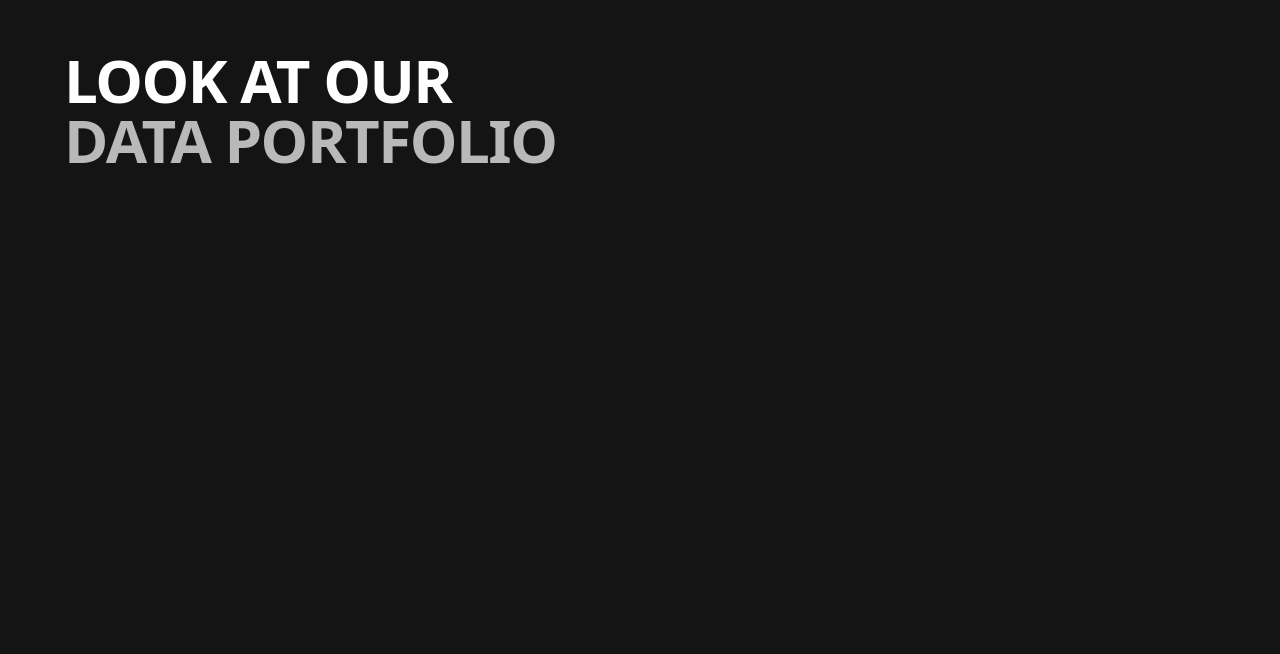
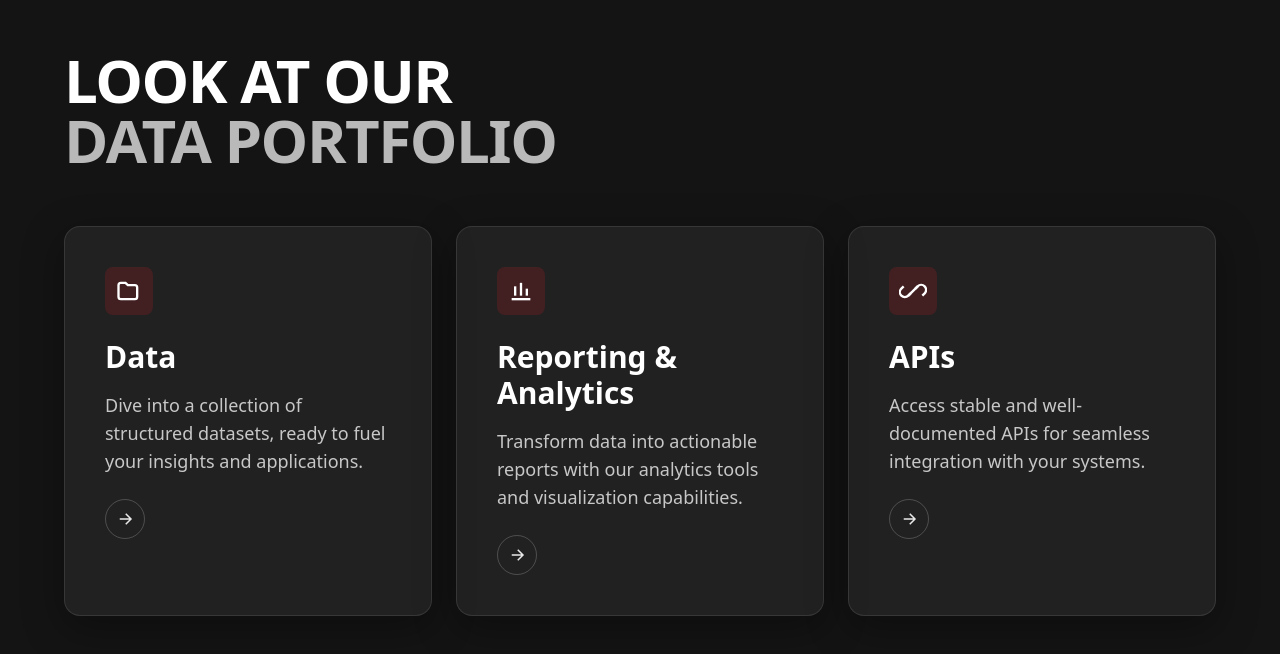
Before and after one commit to drsharice/data-portal, a React (Vite) app: page / in a window 1280 px wide. Shown: the part 1412-2066 px from the top of the page. Before the commit the page ends 1750 px from the top, so only its background shows below. Built offline with nearby package versions, Linux system fonts and the light colour scheme; the HTML template or start-up script is replaced by a standard one.

Commit message:
fix(build): use Card component in Portfolio

```diff
--- a/src/components/Portfolio.tsx
+++ b/src/components/Portfolio.tsx
@@ -1,8 +1,13 @@
 import { Link } from "react-router-dom";
 
-type CardProps = { title: string; desc: string; icon: React.ReactNode; to: string; };
+type CardProps = {
+  title: string;
+  desc: string;
+  icon: JSX.Element;
+  to: string;
+};
 
-const Card: React.FC<CardProps> = ({ title, desc, icon, to }) => (
+const Card = ({ title, desc, icon, to }: CardProps) => (
   <Link
     to={to}
     className="group relative flex flex-col rounded-2xl border border-white/10 bg-white/[0.06] p-8 md:p-10 text-white/90 shadow-[0_12px_40px_rgba(0,0,0,0.35)] hover:border-brand-red/80 hover:shadow-[0_24px_100px_rgba(215,30,40,0.25)] transition"
@@ -10,8 +15,10 @@ const Card: React.FC<CardProps> = ({ title, desc, icon, to }) => (
     <div className="mb-6 inline-flex h-12 w-12 items-center justify-center rounded-lg bg-[rgba(215,30,40,0.18)] text-white">
       {icon}
     </div>
+
     <h3 className="text-2xl md:text-3xl font-semibold text-white">{title}</h3>
     <p className="mt-4 text-base md:text-lg leading-relaxed text-white/75">{desc}</p>
+
     <span className="mt-6 inline-flex h-10 w-10 items-center justify-center rounded-full border border-white/20 transition group-hover:border-transparent group-hover:bg-brand-red">
       <svg width="18" height="18" viewBox="0 0 24 24" fill="none">
         <path d="M5 12h14M13 5l7 7-7 7" stroke="currentColor" strokeWidth="2" />
@@ -32,7 +39,50 @@ export default function Portfolio() {
         </header>
 
         <div className="grid gap-6 md:grid-cols-3">
-          {/* cards ... */}
+          <Card
+            to="/data"
+            title="Data"
+            desc="Dive into a collection of structured datasets, ready to fuel your insights and applications."
+            icon={
+              <svg width="28" height="28" viewBox="0 0 24 24" fill="none">
+                <path
+                  d="M3 7a2 2 0 0 1 2-2h4l2 2h6a2 2 0 0 1 2 2v8a2 2 0 0 1-2 2H5a2 2 0 0 1-2-2V7Z"
+                  stroke="currentColor"
+                  strokeWidth="2"
+                />
+              </svg>
+            }
+          />
+
+          <Card
+            to="/analytics"
+            title="Reporting & Analytics"
+            desc="Transform data into actionable reports with our analytics tools and visualization capabilities."
+            icon={
+              <svg width="28" height="28" viewBox="0 0 24 24" fill="none">
+                <path d="M4 19h16" stroke="currentColor" strokeWidth="2" />
+                <path d="M7 16V8" stroke="currentColor" strokeWidth="2" />
+                <path d="M12 16V5" stroke="currentColor" strokeWidth="2" />
+                <path d="M17 16v-6" stroke="currentColor" strokeWidth="2" />
+              </svg>
+            }
+          />
+
+          <Card
+            to="/apis"
+            title="APIs"
+            desc="Access stable and well-documented APIs for seamless integration with your systems."
+            icon={
+              <svg width="28" height="28" viewBox="0 0 24 24" fill="none">
+                <path
+                  d="M10 14l-2 2a4 4 0 1 1-6-6l2-2M14 10l2-2a4 4 0 0 1 6 6l-2 2"
+                  stroke="currentColor"
+                  strokeWidth="2"
+                />
+                <path d="M8 16l8-8" stroke="currentColor" strokeWidth="2" />
+              </svg>
+            }
+          />
         </div>
       </div>
     </section>
```
